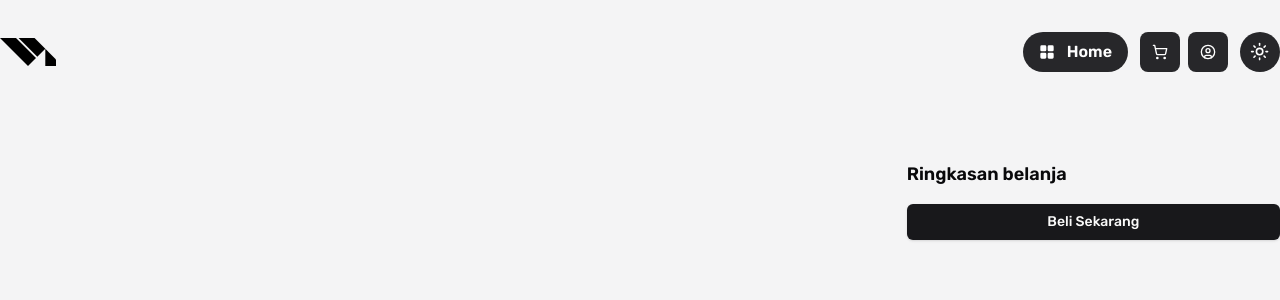
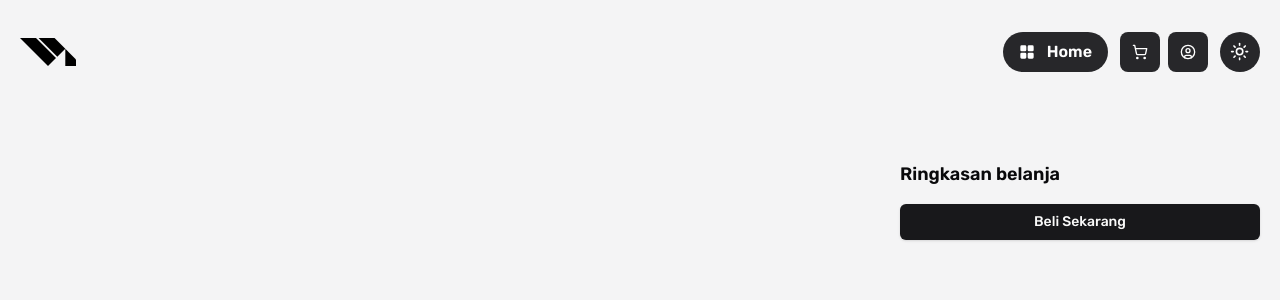
Before and after one commit to vyaninsyanurmuhammad/WIT-ID_ecommerce, a Next.js app: page /cart in a window 1280 px wide. Shown: the top 300 px of the page. Built offline with nearby package versions, Linux system fonts and the light colour scheme.

Commit message:
refactor: refactor padding

```diff
--- a/src/app/(dashboard)/dashboard/page.tsx
+++ b/src/app/(dashboard)/dashboard/page.tsx
@@ -17,9 +17,9 @@ const Dashboard = () => {
 
   return (
     <div className="h-auto min-h-svh bg-zinc-100 dark:bg-zinc-800">
-      <Navbar className="px-5 xl:px-0" />
+      <Navbar />
 
-      <div className="container mx-auto px-5 pt-40 xl:px-0">
+      <div className="container mx-auto px-5 pt-40">
         <DataTable
           columns={columns}
           data={data || []}
--- a/src/app/[id]/page.tsx
+++ b/src/app/[id]/page.tsx
@@ -50,7 +50,7 @@ const Detail = ({ params }: { params: { id: string } }) => {
     <div className="h-auto min-h-svh bg-zinc-100 dark:bg-zinc-800">
       <Navbar />
 
-      <div className="container mx-auto flex flex-col gap-20 px-5 pb-20 xl:px-0">
+      <div className="container mx-auto flex flex-col gap-20 px-5 pb-20">
         <main className="flex h-fit flex-col gap-6">
           {isFetching || isLoading ? (
             <DetailLoading />
--- a/src/app/cart/page.tsx
+++ b/src/app/cart/page.tsx
@@ -28,7 +28,7 @@ const Cart = () => {
     <div className="h-auto min-h-svh bg-zinc-100 dark:bg-zinc-800">
       <Navbar />
 
-      <div className="container mx-auto flex flex-col gap-20 px-5 pb-20 xl:px-0">
+      <div className="container mx-auto flex flex-col gap-20 px-5 pb-20">
         <div className="mt-40 flex flex-col gap-20 lg:grid lg:grid-cols-3">
           <div className="col-span-2 flex w-full flex-col gap-6">
             {chartState.cart.map((data, index) => (
--- a/src/app/components/home-content.tsx
+++ b/src/app/components/home-content.tsx
@@ -130,7 +130,7 @@ const HomeContent = () => {
     <div className="h-auto min-h-svh bg-zinc-100 dark:bg-zinc-800">
       <Navbar />
 
-      <div className="container mx-auto flex flex-col gap-20 px-5 xl:px-0">
+      <div className="container mx-auto flex flex-col gap-20 px-5">
         <ParallaxGsapLayout>
           <div className="flex flex-col justify-between gap-10 pt-40 lg:flex-row lg:gap-40">
             <h1 className="w-full max-w-[860px] font-rubik text-5xl font-normal text-zinc-800 dark:text-white">
--- a/src/components/navbar.tsx
+++ b/src/components/navbar.tsx
@@ -17,7 +17,7 @@ const Navbar = ({ className, ...props }: NavbarProps) => {
   return (
     <nav
       className={cn(
-        "fixed left-0 top-0 z-50 w-full px-5 backdrop-blur-xl sm:backdrop-blur-none xl:px-0",
+        "fixed left-0 top-0 z-50 w-full px-5 backdrop-blur-xl sm:backdrop-blur-none",
         className,
       )}
       {...props}
```
